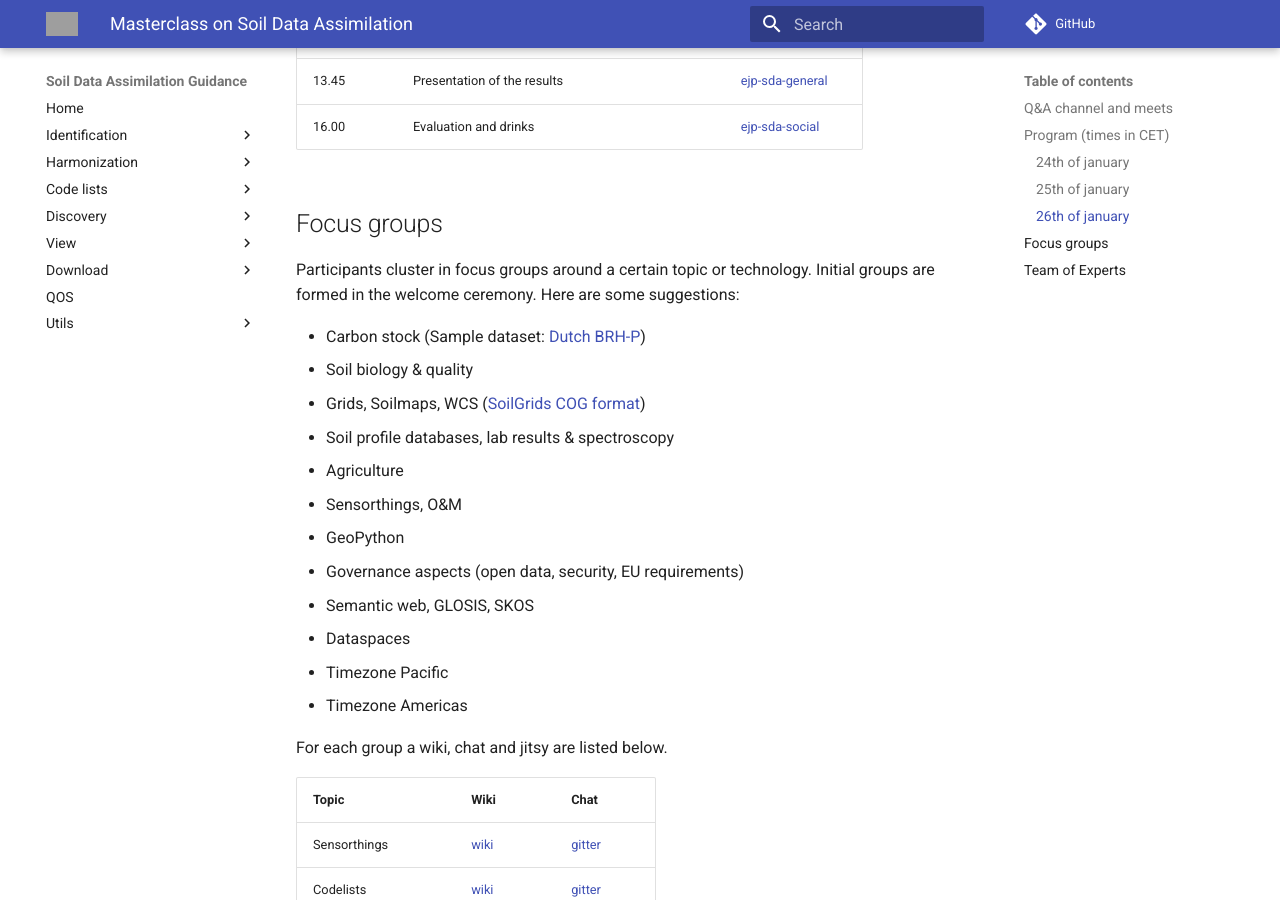
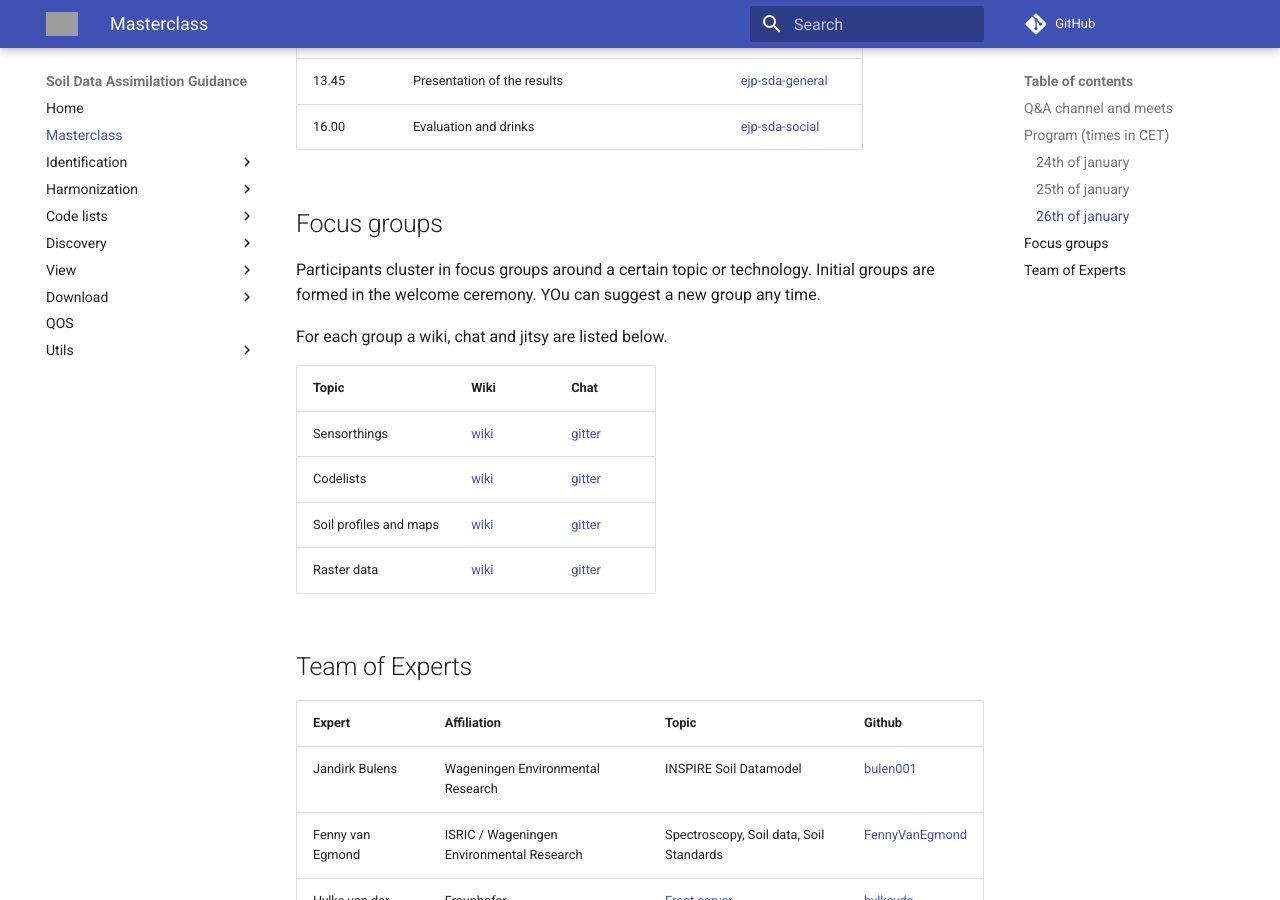
Before and after one commit to ejpsoil/soildata-assimilation-guidance, an MkDocs documentation site: the page built from docs/masterclass/index.md, in a window 1280 px wide and 900 px high, scrolled down 2172 px. Built offline with MkDocs 1.6.1 and Material for MkDocs 9.7.7, drawn with Linux system fonts in a browser that asks for light colours; comment, search, counter and statistics services are not loaded; grey boxes are pictures that could not be loaded.

Commit message:
add link to masterclass

```diff
--- a/docs/masterclass/index.md
+++ b/docs/masterclass/index.md
@@ -59,20 +59,7 @@ The live meetings are facilitated by [Waag](https://waag.org) via the [jitsi sof
 
 ## Focus groups
 
-Participants cluster in focus groups around a certain topic or technology. Initial groups are formed in the welcome ceremony. Here are some suggestions:
-
-- Carbon stock (Sample dataset: [Dutch BRH-P](../cookbook/data/bhr-p/readme))
-- Soil biology & quality
-- Grids, Soilmaps, WCS ([SoilGrids](https://files.isric.org/soilgrids/latest/data_aggregated/1000m/soc/) [COG format](https://www.cogeo.org/))
-- Soil profile databases, lab results & spectroscopy
-- Agriculture
-- Sensorthings, O&M
-- GeoPython
-- Governance aspects (open data, security, EU requirements)
-- Semantic web, GLOSIS, SKOS
-- Dataspaces
-- Timezone Pacific
-- Timezone Americas
+Participants cluster in focus groups around a certain topic or technology. Initial groups are formed in the welcome ceremony. YOu can suggest a new group any time.
 
 For each group a wiki, chat and jitsy are listed below.
 
--- a/mkdocs.yml
+++ b/mkdocs.yml
@@ -7,6 +7,7 @@ repo_url: https://github.com/ejpsoil/soildata-assimilation-guidance
 docs_dir: docs
 nav:
     - Home: index.md
+    - Masterclass: masterclass/index.md
     - 'Identification':
         - Intro: identification.md
         - Uri strategy: cookbook/uri.md
```
